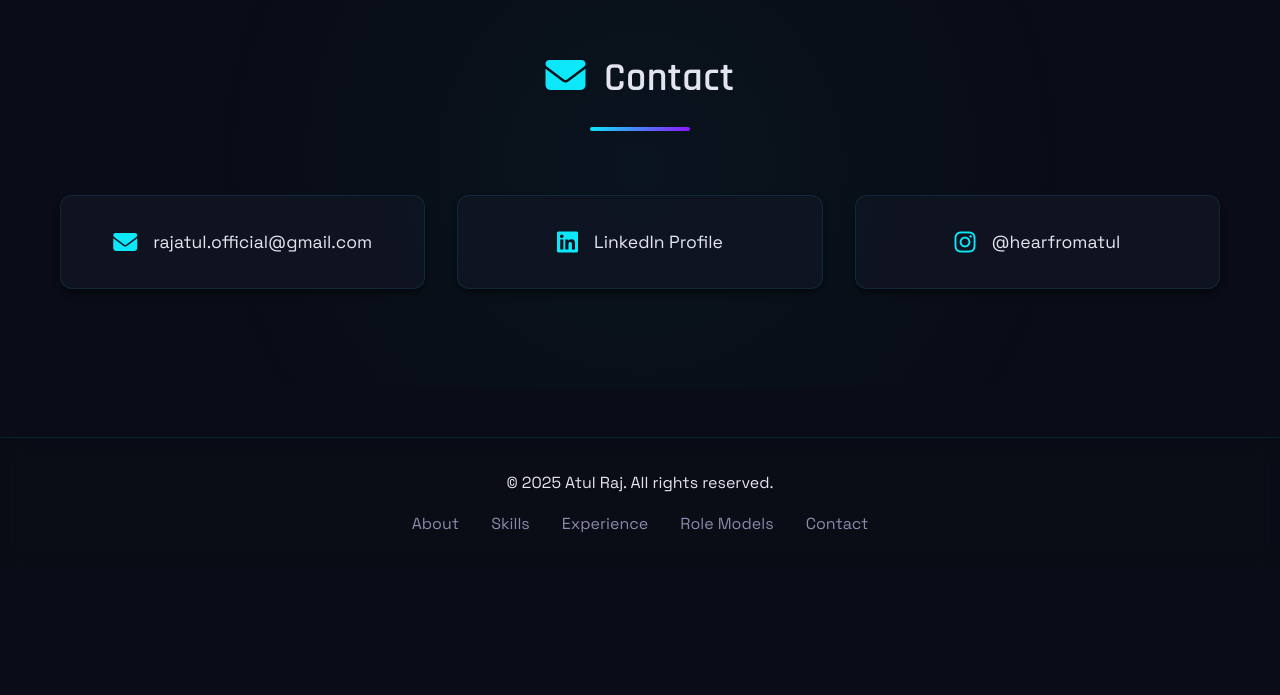
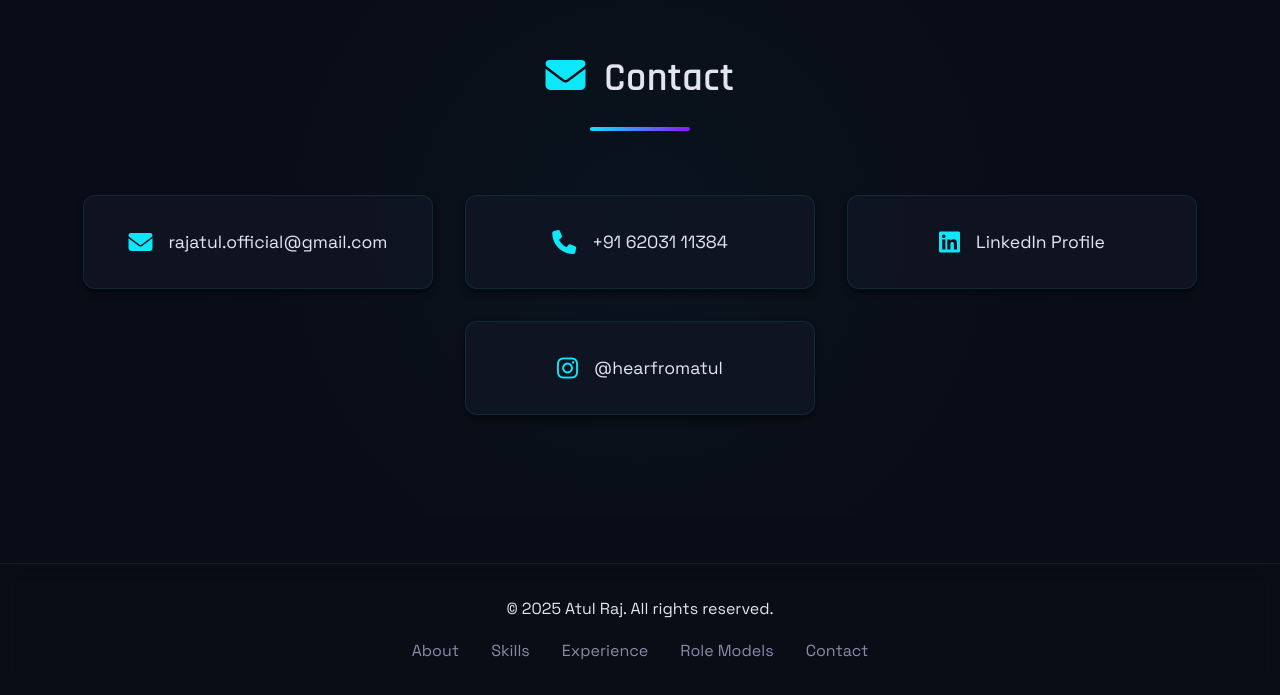
Before and after one commit to atulraj10481/Test_01, a website: page public/index.html in a window 1280 px wide. Shown: the part 3373-4068 px from the top of the page. Before the commit the page ends 3942 px from the top, so only its background shows below. Drawn offline with nearby package versions, Linux system fonts and the light colour scheme; no server answers.

Commit message:
Initial Changes

```diff
--- a/public/index.html
+++ b/public/index.html
@@ -186,6 +186,14 @@
       </div>
 
       <div class="contact-card">
+        <a href="tel:+911234567890" class="contact-link">
+          <i class="fas fa-phone"></i>
+          <span>+91 62031 11384</span>
+        </a>
+      </div>
+
+
+      <div class="contact-card">
         <a href="https://www.linkedin.com/in/atul-raj-095322229/" target="_blank" class="contact-link">
           <i class="fab fa-linkedin"></i>
           <span>LinkedIn Profile</span>
--- a/public/styles.css
+++ b/public/styles.css
@@ -598,8 +598,9 @@ h1, h2, h3, h4, h5 {
 
 /* ============= CONTACT SECTION ============= */
 .contact-container {
-  display: grid;
-  grid-template-columns: repeat(auto-fit, minmax(300px, 1fr));
+  display: flex;
+  justify-content: center;
+  flex-wrap: wrap;
   gap: 2rem;
 }
 
@@ -610,6 +611,8 @@ h1, h2, h3, h4, h5 {
   transition: var(--transition-smooth);
   box-shadow: var(--shadow-sm);
   border: 1px solid rgba(12, 231, 250, 0.1);
+  flex: 1 1 300px; /* Responsive width */
+  max-width: 350px;
 }
 
 .contact-link {
@@ -644,6 +647,7 @@ h1, h2, h3, h4, h5 {
 .contact-card:hover i {
   transform: scale(1.2);
 }
+
 
 /* ============= FOOTER ============= */
 footer {
--- a/server.js
+++ b/server.js
@@ -154,7 +154,7 @@ app.post("/api/chat", async (req, res) => {
       ${context ? context + "\n\n" : ""}
       User's question: ${userMessage}
 
-      If the question cannot be answered based on Atul's documents, simply respond based on your general knowledge about product management, podcasting, or leadership.
+      If the question cannot be answered based on Atul's documents, simply respond based on your general knowledge about product management, computer science engineering, podcasting, or leadership.
     `;
 
     console.log("Sending request to Gemini API...");
@@ -212,7 +212,7 @@ app.get("*", (req, res) => {
   res.sendFile(path.join(__dirname, "public", "index.html"));
 });
 
-const PORT = process.env.PORT || 4000;
+const PORT = process.env.PORT || 5000
 
 // Initialize and start the server
 async function startServer() {
```
Also changed, not shown: 1 other file.
